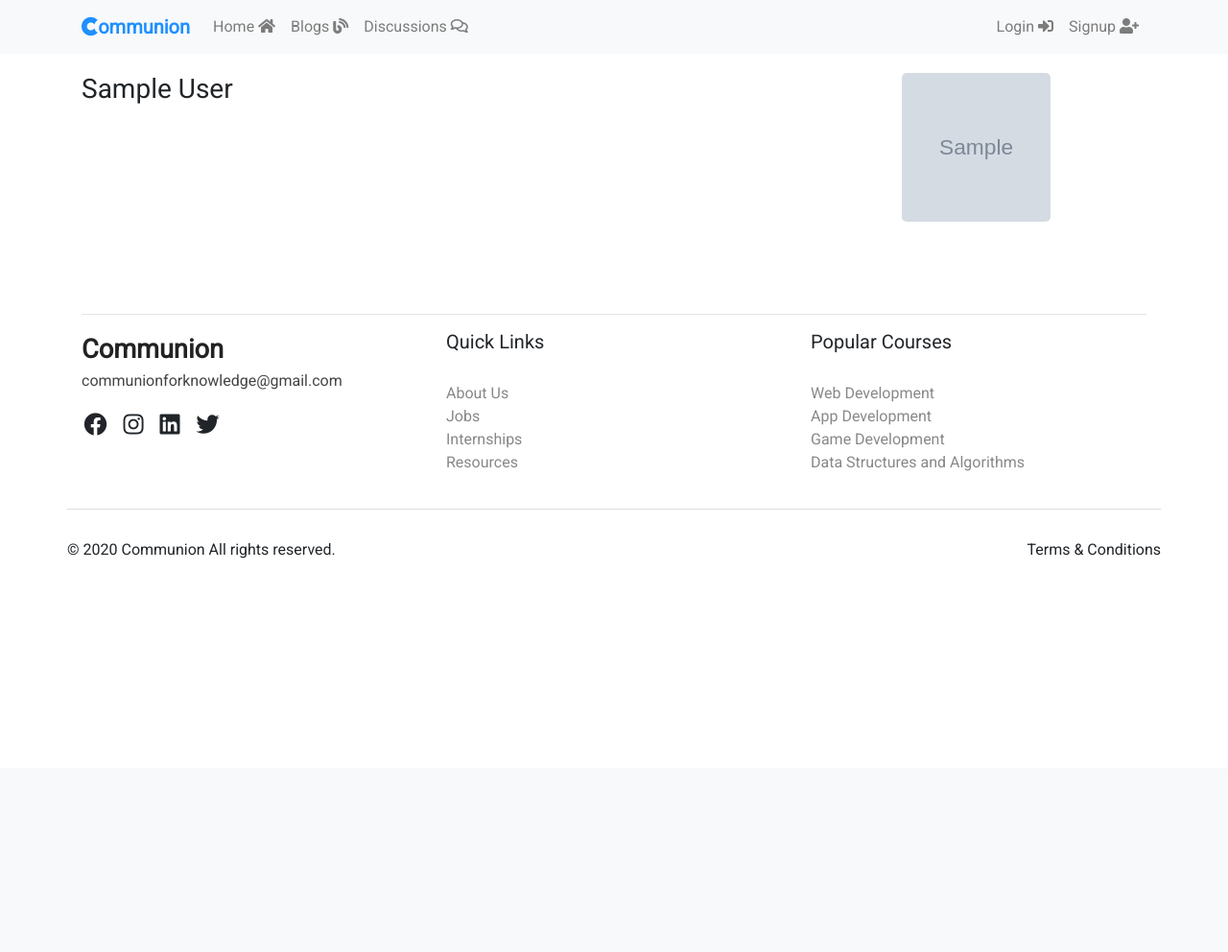
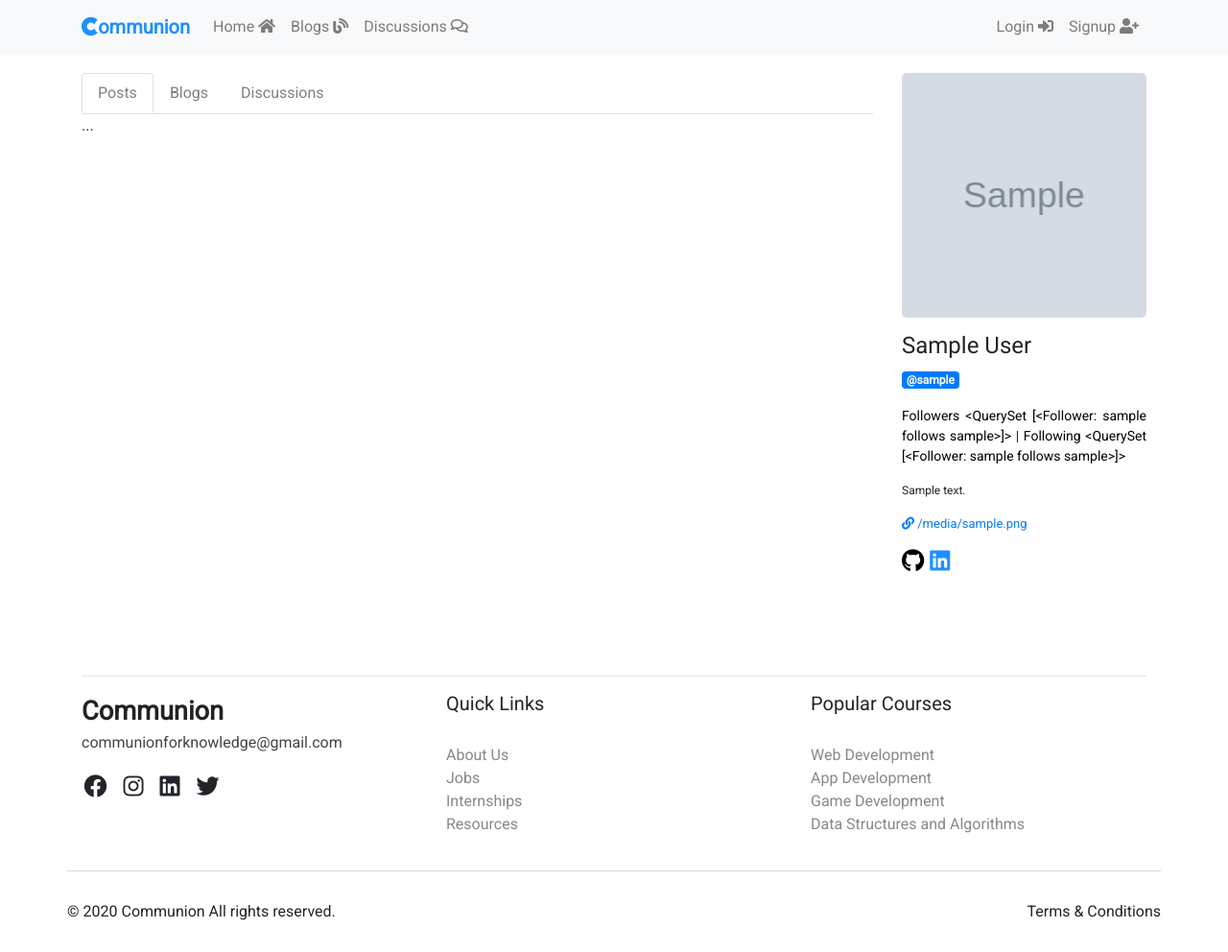
Before and after one commit to AnkitAvi11/blogify, a Django app: template templates/user/profile.html in a window 1280 px wide. Shown: the whole page at 96% size. Before the commit the page ends 582 px from the top, so only its background shows below. Run offline with Django 3.2, Linux system fonts and the light colour scheme; tables that the repository leaves empty hold one stand-in row (values such as "Sample post"); the template is opened without the code that fills it: values that come from a table or form of the project are taken from there, most other values are stand-ins (such as "Sample title", 1, 10 or a date in 2020); grey boxes marked "Sample" are stand-in pictures; some libraries are stand-ins or nearby versions.

Commit message:
Following user functionality added along with Notifications

```diff
--- a/account/admin.py
+++ b/account/admin.py
@@ -1,6 +1,8 @@
 from django.contrib import admin
 
 # Register your models here.
-from .models import UserProfile
+from .models import UserProfile, Follower, Notifications
 
 admin.site.register(UserProfile)
+admin.site.register(Follower)
+admin.site.register(Notifications)
--- a/account/models.py
+++ b/account/models.py
@@ -2,6 +2,7 @@ from django.db import models
 
 from django.contrib.auth.models import User
 from django.db.models.signals import post_save
+from datetime import datetime
 
 class UserProfile(models.Model) :
     user = models.OneToOneField(User, models.CASCADE)
@@ -33,9 +34,38 @@ class UserProfile(models.Model) :
 
         super().save(*args, **kwargs)
 
-
+#   user profile creation automated
 def createProfile(sender, **kwargs) :
     if kwargs['created'] :
         userprofile = UserProfile.objects.create(user=kwargs['instance'])
 
 post_save.connect(createProfile, sender=User)
+
+#   Model for creating relation between users if they follow
+class Follower(models.Model) :
+
+    user_from = models.ForeignKey(User, on_delete=models.CASCADE, related_name='from_set')
+    user_to = models.ForeignKey(User, on_delete=models.CASCADE, related_name='to_set')
+    relation_date = models.DateTimeField(default=datetime.now())
+
+    def __str__(self) :
+        return "{} follows {}".format(self.user_from, self.user_to)
+
+    def isFollowing(self, u_from, to) :
+        if Follower.objects.filter(user_from=u_from, user_to = to).exists() :
+            return True
+        else :
+            return False
+
+
+#   model for user notifications
+class Notifications(models.Model) :
+    user = models.ForeignKey(User, on_delete=models.CASCADE)
+    title = models.CharField(max_length=200)
+    description = models.CharField(max_length=200, blank=True, null=True)
+    link = models.URLField(default=None, blank=True, null=True)
+    time_created = models.DateTimeField(default=datetime.now())
+    is_read = models.BooleanField(default=False)
+
+    def __str__(self) :
+        return self.title
--- a/account/urls.py
+++ b/account/urls.py
@@ -5,5 +5,6 @@ from . import views
 urlpatterns = [
     path('login/', views.loginUser, name='login'),
     path('signup/', views.signupUser, name='signup'),
-    path('logout/', views.logoutUser, name='logout')
+    path('logout/', views.logoutUser, name='logout'),
+    path('followUser/', views.followUser, name='followuser'),
 ]
--- a/pages/urls.py
+++ b/pages/urls.py
@@ -4,5 +4,7 @@ from . import views
 
 urlpatterns = [
     path('', views.indexPage, name='home'),
+
+    # path starting with regular expression at the bottom to match at the end
     re_path(r'^@(?P<username>[a-zA-Z0-9\.\-\_\@]+)/$', views.viewUser, name='view_user'),
 ]
--- a/templates/nav.html
+++ b/templates/nav.html
@@ -18,12 +18,18 @@
         </ul>
 
         <ul class="navbar-nav ml-auto">
+            {%if user.is_authenticated%}
+            <li class="nav-item">
+                <a href="#" class="nav-link">{{user.username}}</a>
+            </li>
+            {%else%}
             <li class="nav-item {%if 'login' in request.path%}active{%endif%}">
                 <a href="{%url 'login'%}" class="nav-link">Login <i class="fas fa-sign-in-alt"></i></a>
             </li>
             <li class="nav-item {%if 'signup' in request.path%}active{%endif%}">
                 <a href="{%url 'signup'%}" class="nav-link">Signup <i class="fas fa-user-plus"></i></a>
             </li>
+            {%endif%}
         </ul>
 
         </div>
--- a/templates/user/profile.html
+++ b/templates/user/profile.html
@@ -5,13 +5,96 @@
         <div class="row">
 
             <div class="col-sm-9">
-                <h3>{{user_data.first_name}} {{user_data.last_name}}</h3>
+                <nav style="position: sticky;top:0px">
+                    <div class="nav nav-tabs" id="nav-tab" role="tablist">
+                      <a class="nav-link active" id="nav-home-tab" data-toggle="tab" href="#nav-home" role="tab" aria-controls="nav-home" aria-selected="true" style="color: grey;">Posts</a>
+                      <a class="nav-link" id="nav-profile-tab" data-toggle="tab" href="#nav-profile" role="tab" aria-controls="nav-profile" aria-selected="false" style="color: grey;">Blogs</a>
+                      <a class="nav-link" id="nav-contact-tab" data-toggle="tab" href="#nav-contact" role="tab" aria-controls="nav-contact" aria-selected="false" style="color: grey;">Discussions</a>
+                    </div>
+                  </nav>
+                  <div class="tab-content" id="nav-tabContent">
+                    <div class="tab-pane fade show active" id="nav-home" role="tabpanel" aria-labelledby="nav-home-tab">...</div>
+                    <div class="tab-pane fade" id="nav-profile" role="tabpanel" aria-labelledby="nav-profile-tab">...</div>
+                    <div class="tab-pane fade" id="nav-contact" role="tabpanel" aria-labelledby="nav-contact-tab">...</div>
+                </div>
+
             </div>
 
             <div class="col-sm-3">
-                <div class="profilepic" style="width:calc(8.2vw + 50px);height:calc(8.2vw + 50px);background:url('{{user_data.userprofile.profile_image.url}}');border-radius:5px;background-position:center;background-size:cover;"></div>
+                <div id="profilepic" style="width:100%;height:250px;background:url('{{user_data.userprofile.profile_image.url}}');border-radius:5px;background-position:center;background-size:cover;"></div>
+
+                <h4 style="margin-top:15px">{{user_data.first_name}} {{user_data.last_name}}</h4>
+                <p><span class="badge badge-primary">@{{user_data.username}}</span></p>
+                <p>
+                    {%if user.is_authenticated%}
+                        {%if user == user_data%}
+                            <a href="#" class="btn btn-outline-secondary" style="width: 100%;">Edit profile</a>
+                        {%else%}
+                            <a href="#" class="btn btn-success" style="width: 100%;" to_user={{user_data.id}} from_user={{user.id}} id="followButton">{{status}}</a>
+                        {%endif%}
+                    {%endif%}
+                </p>
+                <p style="font-size:14px;text-align:justify;"><a href="#" style="color: black;">Followers {{followers}}</a> | <a href="#" style="color: black;">Following {{followings}}</a></p>
+
+                {%if user_data.userprofile.bio%}
+                <p style="font-size: 12px;">
+                    {{user_data.userprofile.bio}}
+                </p>
+                {%else%}
+                <p style="font-size: 12px;">
+                    Oops ! Error 404, Bio not found
+                </p>
+                {%endif%}
+
+                {%if user_data.userprofile.website%}
+                <p style="font-size: 13px;"><a href="{{user_data.userprofile.website}}" target="_blank"><i class="fas fa-link"></i> {{user_data.userprofile.website}}</a></p>
+                {%endif%}
+                <h4>
+                    {%if user_data.userprofile.github%}
+                    <a href="{{user_data.userprofile.github}}" style="color: black;" target="_blank"><i class="fab fa-github"></i></a>
+                    {%endif%}
+                    {%if user_data.userprofile.linkedin%}
+                    <a href="{{user_data.userprofile.linkedin}}" style="color: dodgerblue;" target="_blank"><i class="fab fa-linkedin"></i></a>
+                    {%endif%}
+                </h4>
+                {%csrf_token%}
             </div>
 
         </div>
     </div>
+
+    <script>
+        let profile = document.getElementById('profilepic')
+        let width = profile.clientWidth;
+        profile.style.height = width+"px";
+        window.onresize = (e => {
+            width = profile.clientWidth;
+            profile.style.height = width+"px";
+        });
+
+        window.onload = () => {
+            let followButton = document.getElementById('followButton')
+            let from_id = followButton.getAttribute('from_user'), to_id = followButton.getAttribute('to_user')
+
+            followButton.onclick = () => {
+                let csrf = document.querySelector("input[type=hidden]").value
+                console.log(csrf)
+                let body = new FormData()
+                body.append('to_user', to_id)
+                fetch("http://127.0.0.1:8000/account/followUser/", {
+                    method : "POST",
+                    body : body,
+                    headers : {
+                        "X-CSRFToken" : csrf
+                    }
+                }).then(res => res.json())
+                .then(data => {
+                    followButton.textContent = data.message;
+                })
+                .catch(err => console.log(err))
+            }
+
+        }
+    </script>
+
 {%endblock%}
```
Also changed, not shown: account/views.py (+30 -0 lines), pages/views.py (+10 -1 lines), account/migrations/0003_follower_notifications.py (added), account/migrations/0004_auto_20200820_0419.py (added).
